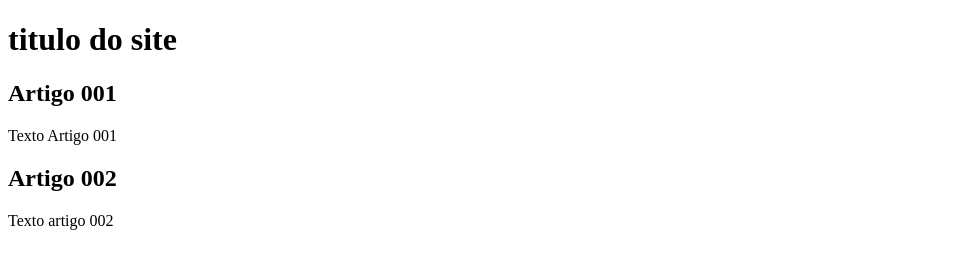
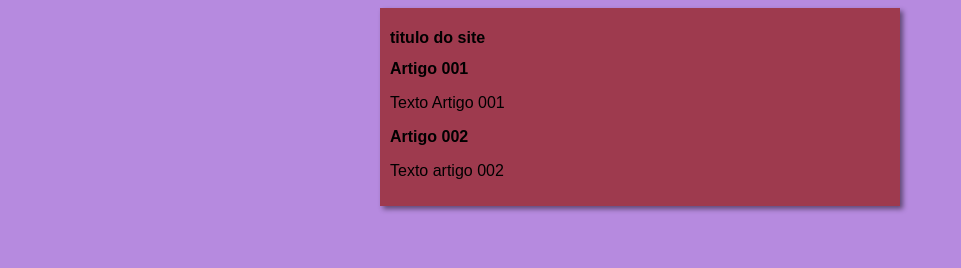
Before and after one commit to Saullex/projeto-site, a plain HTML site: page index.html in a window 1280 px wide. Shown: the whole page, without its empty margins (0-961 px from the left). Drawn offline with Linux system fonts and the light colour scheme.

Commit message:
iniciei o design

```diff
--- /dev/null
+++ b/estilos/style.css
@@ -0,0 +1,16 @@
+* {
+    font-family: Arial, Helvetica, sans-serif;
+    font-size: 16px;
+}
+
+body {
+    background-color: rgb(182, 138, 223);
+}
+
+main {
+    background-color: rgb(158, 58, 78);
+    width: 500px;
+    margin: auto;
+    padding: 10px;
+    box-shadow: 3px 3px 5px rgba(0, 0, 0, 0.479);
+}
--- a/index.html
+++ b/index.html
@@ -4,6 +4,7 @@
     <meta charset="UTF-8">
     <meta name="viewport" content="width=device-width, initial-scale=1.0">
     <title>Título do Site</title>
+    <link rel="stylesheet" href="estilos/style.css">
 </head>
 <body>
     <main>
```
